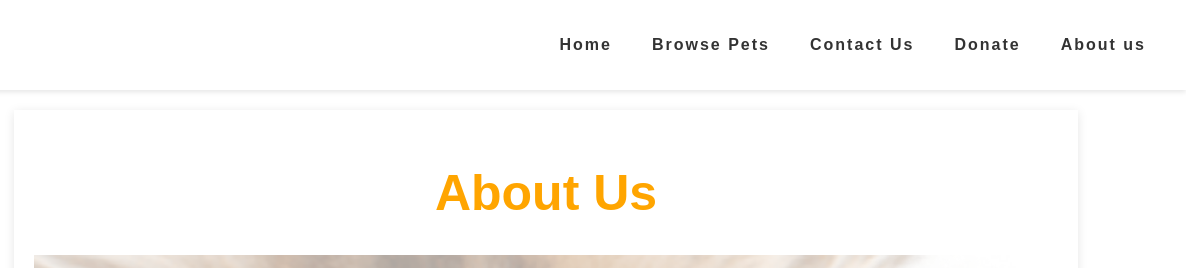
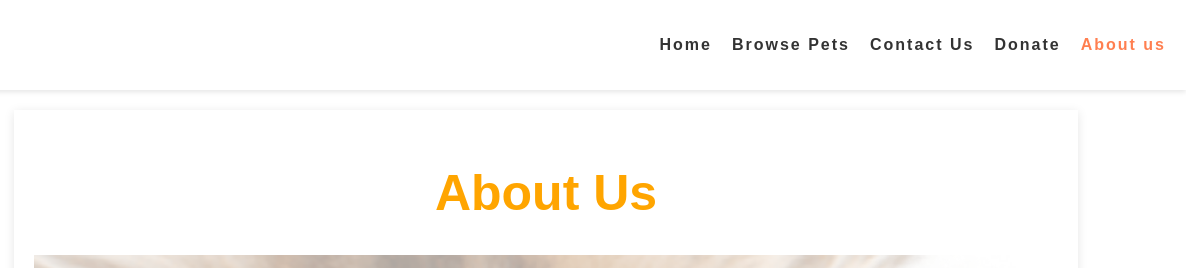
Before and after one commit to Hussain3855/swe363-project, a plain HTML site: page codeDesktop/About-us.html in a window 1280 px wide. Shown: the top 268 px of the page, 94-1280 px from the left. Drawn offline with Linux system fonts and the light colour scheme; files whose address does not match are found by name.

Commit message:
Update and rename about-us.html to About-us.html

```diff
--- a/codeDesktop/about-us.html
+++ b/codeDesktop/About-us.html
@@ -94,11 +94,11 @@
         <img src="Screenshot 2024-10-01 at 7.12.02 PM.png" alt="Adopt a Pet Logo">
         <nav>
             <ul class="navigation">
-                <li><a href="home.html">Home</a></li>
-                <li><a href="browse-pets.html">Browse Pets</a></li>
-                <li><a href="contact-us.html">Contact Us</a></li>
-                <li><a href="donate.html">Donate</a></li>
-                <li><a href="about-us.html">About us</a></li>
+                <a href="Home.html">Home</a>
+            <a href="Browse-pets.html">Browse Pets</a>
+            <a href="Contact-us.html">Contact Us</a>
+            <a href="Donate.html">Donate</a>
+            <a href="About-us.html" style="color: #ff7f50;">About us</a>
             </ul>
         </nav>
     </header>
```
